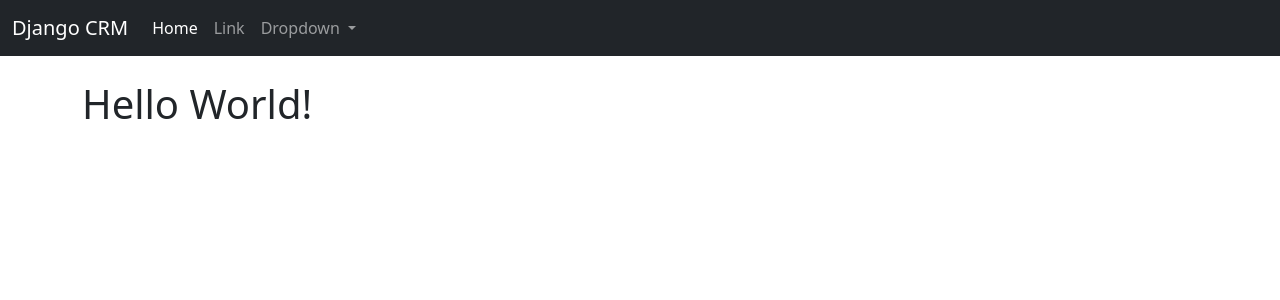
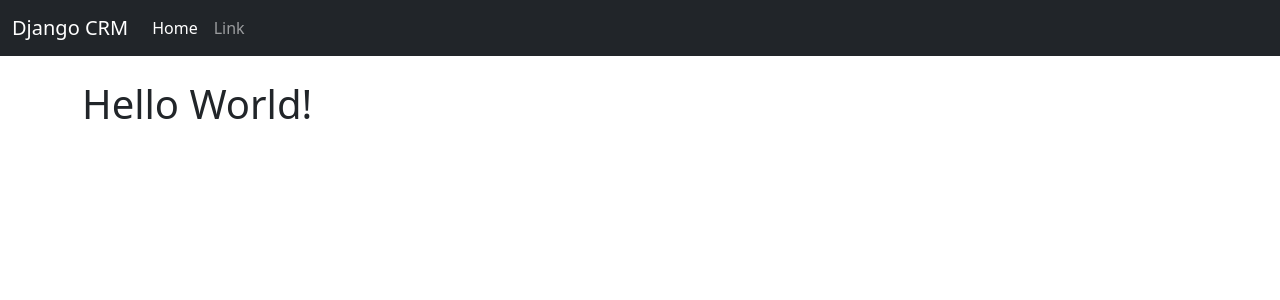
Before and after one commit to CoderSales/Following-Django-Proj-CRM-App-Tutorial, a Django app: page / in a window 1280 px wide. Shown: the top 300 px of the page. Run offline with Django 4.2, Linux system fonts and the light colour scheme.

Commit message:
Cut Dropdown from navbar

```diff
--- a/dcrm/website/templates/navbar.html
+++ b/dcrm/website/templates/navbar.html
@@ -12,17 +12,6 @@
         <li class="nav-item">
           <a class="nav-link" href="#">Link</a>
         </li>
-        <li class="nav-item dropdown">
-          <a class="nav-link dropdown-toggle" href="#" role="button" data-bs-toggle="dropdown" aria-expanded="false">
-            Dropdown
-          </a>
-          <ul class="dropdown-menu">
-            <li><a class="dropdown-item" href="#">Action</a></li>
-            <li><a class="dropdown-item" href="#">Another action</a></li>
-            <li><hr class="dropdown-divider"></li>
-            <li><a class="dropdown-item" href="#">Something else here</a></li>
-          </ul>
-        </li>
 
       </ul>
 
```
